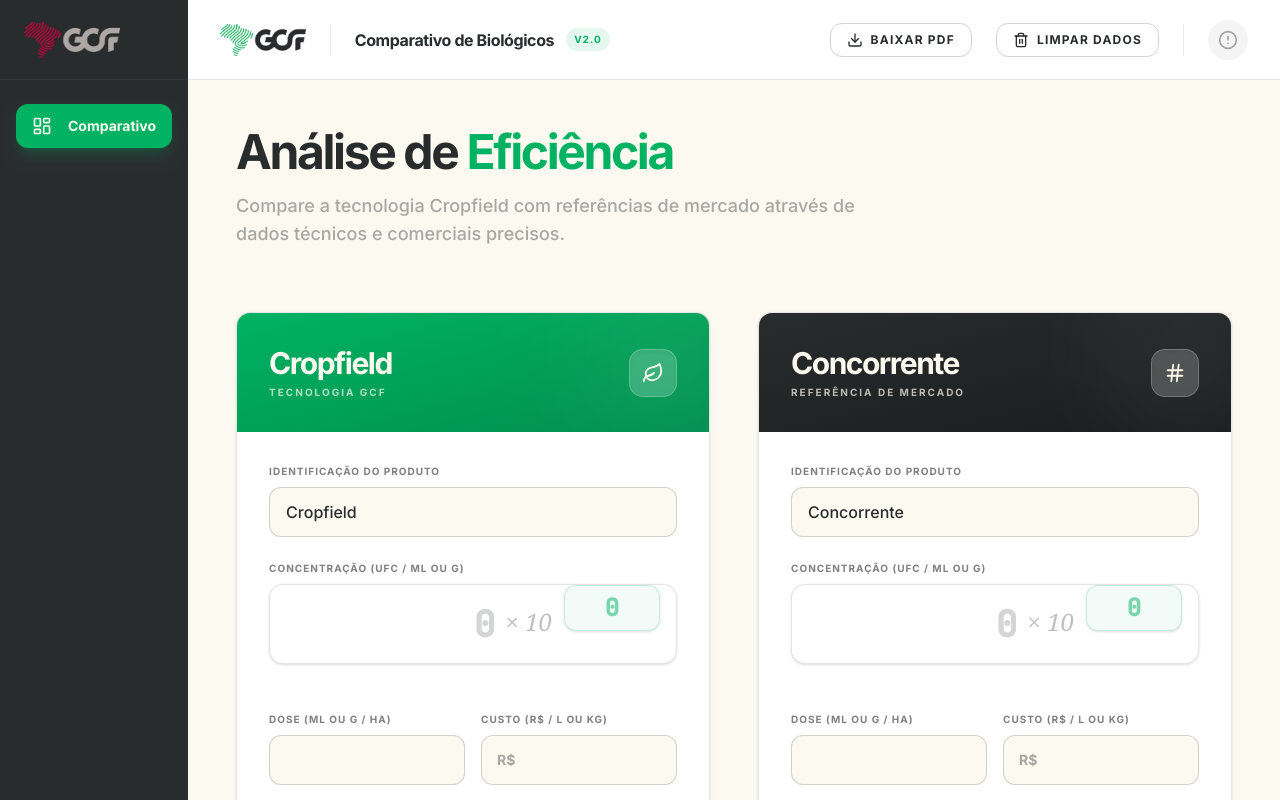
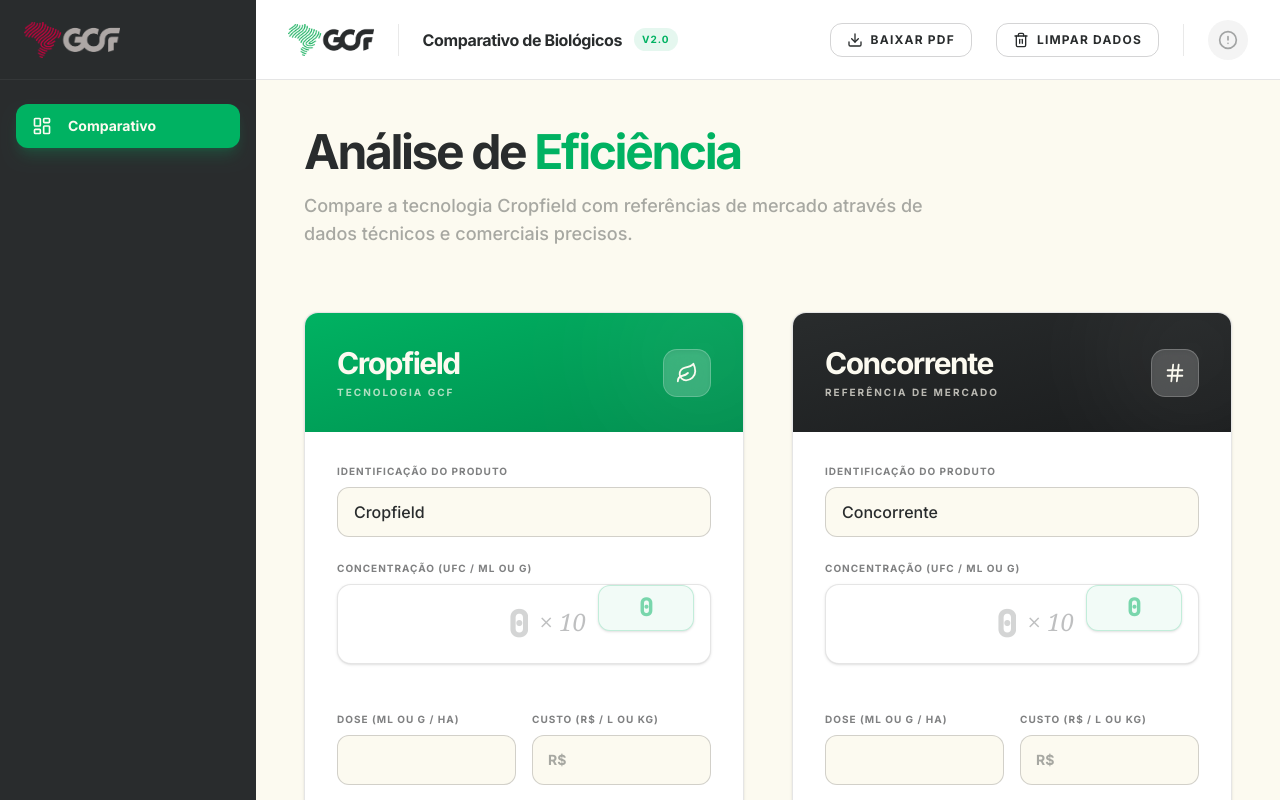
Before and after one commit to CassiaPerez/biocomparativo, a React (Vite) app: page / in a window 1280 px wide. Shown: the top 800 px of the page. Built offline with nearby package versions, Linux system fonts and the light colour scheme.

Commit message:
Updated App.tsx

```diff
--- a/src/App.tsx
+++ b/src/App.tsx
@@ -307,8 +307,17 @@
   // Desktop collapse (mantém seu comportamento)
   const [isSidebarOpen, setIsSidebarOpen] = useState(true);
 
-  // ✅ Mobile drawer
+  // ✅ Mobile drawer (começa fechado, para não cortar)
   const [mobileMenuOpen, setMobileMenuOpen] = useState(false);
+
+  // ✅ Trava scroll no mobile quando menu abre
+  useEffect(() => {
+    if (mobileMenuOpen) document.body.style.overflow = 'hidden';
+    else document.body.style.overflow = '';
+    return () => {
+      document.body.style.overflow = '';
+    };
+  }, [mobileMenuOpen]);
 
   const calculate = (data: BiologicoRecord): CalculatedValues => {
     try {
@@ -379,14 +388,11 @@
     const doc = new jsPDF({ unit: 'pt', format: 'a4' });
 
     const now = new Date();
-    const dt = new Intl.DateTimeFormat('pt-BR', {
-      dateStyle: 'short',
-      timeStyle: 'short',
-    }).format(now);
+    const dt = new Intl.DateTimeFormat('pt-BR', { dateStyle: 'short', timeStyle: 'short' }).format(now);
 
     const fmtDec = (d: Decimal) => {
       try {
-        if (!d || (d as any).isNaN?.()) return '0';
+        if (!d) return '0';
         if (d.abs().gte(new Decimal('1e9'))) return d.toExponential(2);
         return d.toFixed(2);
       } catch {
@@ -395,24 +401,21 @@
     };
 
     const fmtMoney = (d: Decimal) =>
-      new Intl.NumberFormat('pt-BR', { style: 'currency', currency: 'BRL' }).format(
-        (() => {
-          try {
-            return d?.toNumber?.() ?? 0;
-          } catch {
-            return 0;
-          }
-        })()
-      );
+      new Intl.NumberFormat('pt-BR', { style: 'currency', currency: 'BRL' }).format(() => {
+        try {
+          return d.toNumber();
+        } catch {
+          return 0;
+        }
+      });
 
+    // header
     doc.setFont('helvetica', 'bold');
     doc.setFontSize(18);
     doc.text('Relatório — Comparativo de Biológicos', 40, 48);
-
     doc.setFont('helvetica', 'normal');
     doc.setFontSize(10);
     doc.text(`Gerado em: ${dt}`, 40, 66);
-
     doc.setDrawColor(41, 44, 45);
     doc.setLineWidth(0.5);
     doc.line(40, 78, 555, 78);
@@ -439,7 +442,11 @@
       body: [
         ['UFC/ha', fmtDec(cropCalculated.UFC_ou_conidios_ha), fmtDec(compCalculated.UFC_ou_conidios_ha)],
         ['UFC/mm² (superfície)', fmtDec(cropCalculated.UFC_ou_conidios_mm2_superficie), fmtDec(compCalculated.UFC_ou_conidios_mm2_superficie)],
-        ['Custo/ha', fmtMoney(cropCalculated['Custo_R$_por_ha']), fmtMoney(compCalculated['Custo_R$_por_ha'])],
+        [
+          'Custo/ha',
+          new Intl.NumberFormat('pt-BR', { style: 'currency', currency: 'BRL' }).format(cropCalculated['Custo_R$_por_ha'].toNumber()),
+          new Intl.NumberFormat('pt-BR', { style: 'currency', currency: 'BRL' }).format(compCalculated['Custo_R$_por_ha'].toNumber()),
+        ],
       ],
       styles: { fontSize: 10, cellPadding: 6 },
       headStyles: { fillColor: [0, 178, 98], textColor: [252, 250, 240] },
@@ -456,7 +463,7 @@
       startY: yAfterResults,
       head: [['Diferença (Concorrente − Cropfield)', 'Valor']],
       body: [
-        ['Δ Custo/ha', fmtMoney(diffCusto)],
+        ['Δ Custo/ha', new Intl.NumberFormat('pt-BR', { style: 'currency', currency: 'BRL' }).format(diffCusto.toNumber())],
         ['Δ UFC/ha', fmtDec(diffUfc)],
         ['Δ UFC/mm²', fmtDec(diffMm2)],
       ],
@@ -479,7 +486,7 @@
             isCropfield ? 'from-gcf-green to-[#008f4f]' : 'from-gcf-black to-[#1a1c1d]'
           } text-gcf-offwhite relative overflow-hidden`}
         >
-          <div className="absolute top-0 right-0 -mt-6 -mr-6 w-32 h-32 bg-white/10 rounded-full blur-3xl transition-transform group-hover:scale-110"></div>
+          <div className="absolute top-0 right-0 -mt-6 -mr-6 w-32 h-32 bg-white/10 rounded-full blur-3xl transition-transform group-hover:scale-110" />
           <div className="flex justify-between items-center relative z-10">
             <div>
               <h2 className="text-2xl sm:text-3xl font-bold tracking-tighter">{title}</h2>
@@ -549,7 +556,7 @@
             </div>
           </div>
 
-          <div className="w-full h-px bg-gcf-black/5"></div>
+          <div className="w-full h-px bg-gcf-black/5" />
 
           <div className="space-y-8">
             <div className="flex flex-col space-y-3">
@@ -612,10 +619,10 @@
       {/* Backdrop (mobile drawer) */}
       {mobileMenuOpen && (
         <button
-          className="fixed inset-0 bg-black/40 z-40 md:hidden"
+          type="button"
+          aria-label="Fechar menu"
+          className="fixed inset-0 z-40 bg-black/50 md:hidden"
           onClick={() => setMobileMenuOpen(false)}
-          aria-label="Fechar menu"
-          type="button"
         />
       )}
 
@@ -623,10 +630,11 @@
       <aside
         className={`
           bg-gcf-black text-gcf-offwhite z-50 flex flex-col
-          fixed inset-y-0 left-0 w-72
+          fixed inset-y-0 left-0
+          w-[85vw] max-w-[320px]
           transition-transform duration-300
           ${mobileMenuOpen ? 'translate-x-0' : '-translate-x-full'}
-          md:static md:translate-x-0 md:w-auto
+          md:static md:translate-x-0 md:w-64
         `}
       >
         <div className="h-16 md:h-20 flex items-center px-6 border-b border-white/5">
@@ -697,7 +705,7 @@
 
             <img src={gcfLogo} alt="GCF Logo" className="h-7 md:h-8 w-auto hidden sm:block" draggable={false} />
 
-            <div className="h-8 w-px bg-gcf-black/10 hidden md:block"></div>
+            <div className="h-8 w-px bg-gcf-black/10 hidden md:block" />
 
             <div className="flex items-center gap-3 min-w-0">
               <h2 className="font-bold text-gcf-black tracking-tight text-sm sm:text-base truncate max-w-[180px] sm:max-w-none">
@@ -729,7 +737,7 @@
               <span className="hidden md:inline">Limpar Dados</span>
             </button>
 
-            <div className="h-8 w-px bg-gcf-black/10 hidden md:block"></div>
+            <div className="h-8 w-px bg-gcf-black/10 hidden md:block" />
             <div className="hidden md:flex items-center gap-3">
               <div className="w-10 h-10 rounded-full bg-gcf-black/5 flex items-center justify-center text-gcf-black/40">
                 <AlertCircle size={20} />
@@ -760,17 +768,17 @@
 
             <div className="mt-16 md:mt-24">
               <div className="flex items-center gap-4 md:gap-6 mb-8 md:mb-12">
-                <div className="h-px flex-1 bg-gcf-black/10"></div>
+                <div className="h-px flex-1 bg-gcf-black/10" />
                 <div className="flex items-center gap-3 px-5 md:px-6 py-2 bg-white border border-gcf-black/10 rounded-[14px] shadow-sm">
                   <ArrowRightLeft className="text-gcf-green" size={18} />
                   <h3 className="text-base md:text-lg font-bold text-gcf-black uppercase tracking-tighter">Análise de Diferenças</h3>
                 </div>
-                <div className="h-px flex-1 bg-gcf-black/10"></div>
+                <div className="h-px flex-1 bg-gcf-black/10" />
               </div>
 
               <div className="grid grid-cols-1 md:grid-cols-3 gap-6 md:gap-8">
                 <div className="bg-gcf-green p-7 sm:p-10 rounded-[24px] sm:rounded-[28px] shadow-2xl shadow-gcf-green/20 flex flex-col items-center text-center relative overflow-hidden group">
-                  <div className="absolute top-0 right-0 -mt-8 -mr-8 w-32 h-32 bg-white/10 rounded-full blur-3xl transition-all group-hover:scale-150"></div>
+                  <div className="absolute top-0 right-0 -mt-8 -mr-8 w-32 h-32 bg-white/10 rounded-full blur-3xl transition-all group-hover:scale-150" />
                   <span className="text-[10px] font-bold text-gcf-offwhite/60 uppercase tracking-[0.2em] mb-4 relative z-10">
                     Diferença Custo / ha
                   </span>
@@ -885,7 +893,9 @@
                         >
                           {isEqual ? '0%' : `${isSuperior ? '+' : ''}${diffPercent.toFixed(0)}%`}
                         </div>
-                        <div className="text-[10px] font-bold text-gcf-black/40 uppercase tracking-widest">Concentração na Superfície</div>
+                        <div className="text-[10px] font-bold text-gcf-black/40 uppercase tracking-widest">
+                          Concentração na Superfície
+                        </div>
                       </>
                     );
                   })()}
```
